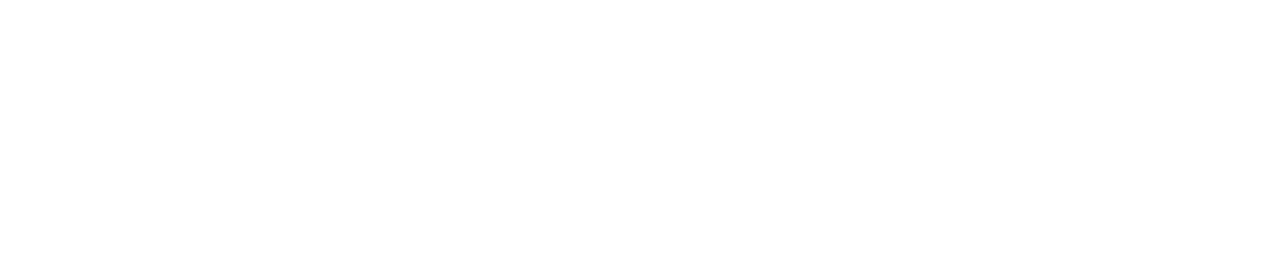
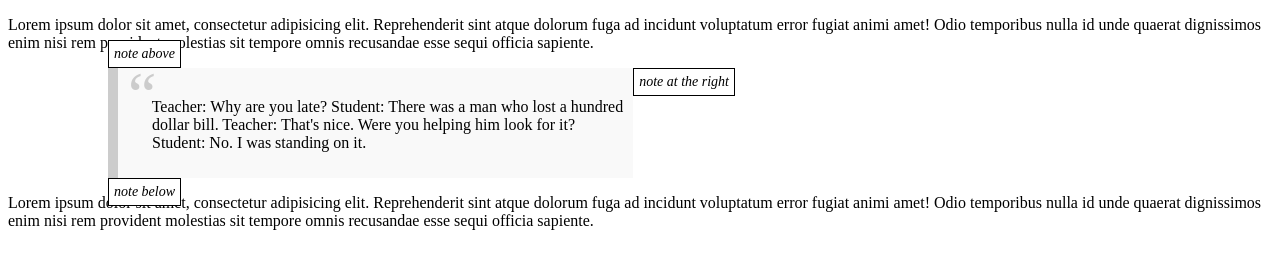
Before and after one commit to AnnaKulib/studying-in-NIX, a plain HTML site: page task5/index.html in a window 1280 px wide. Drawn offline with Linux system fonts and the light colour scheme.

Commit message:
added task5

```diff
--- a/task5/index.html
+++ b/task5/index.html
@@ -1,12 +1,30 @@
 <!DOCTYPE html>
-<html lang="en">
+<html>
   <head>
-    <meta charset="UTF-8" />
-    <meta http-equiv="X-UA-Compatible" content="IE=edge" />
-    <meta name="viewport" content="width=device-width, initial-scale=1.0" />
-    <title>Document</title>
+    <meta charset="utf-8" />
+    <script defer src="index.js"></script>
+    <link rel="stylesheet" href="style.css" />
   </head>
-  <body>
-    <script src="index.js"></script>
+
+  <body style="height: 2000px">
+    <p>
+      Lorem ipsum dolor sit amet, consectetur adipisicing elit. Reprehenderit
+      sint atque dolorum fuga ad incidunt voluptatum error fugiat animi amet!
+      Odio temporibus nulla id unde quaerat dignissimos enim nisi rem provident
+      molestias sit tempore omnis recusandae esse sequi officia sapiente.
+    </p>
+
+    <blockquote>
+      Teacher: Why are you late? Student: There was a man who lost a hundred
+      dollar bill. Teacher: That's nice. Were you helping him look for it?
+      Student: No. I was standing on it.
+    </blockquote>
+
+    <p>
+      Lorem ipsum dolor sit amet, consectetur adipisicing elit. Reprehenderit
+      sint atque dolorum fuga ad incidunt voluptatum error fugiat animi amet!
+      Odio temporibus nulla id unde quaerat dignissimos enim nisi rem provident
+      molestias sit tempore omnis recusandae esse sequi officia sapiente.
+    </p>
   </body>
 </html>
--- a/task5/index.js
+++ b/task5/index.js
@@ -5,3 +5,39 @@
 // Використовуйте рішення попереднього завдання для початку.
 // Щоб перевірити рішення в умовах прокручування, додайте стиль елементу <body style =
 // "height: 2000px "> .
+
+function positionAt(anchor, position, elem) {
+  //   elem.style.position = "fixed";
+  elem.style.position = "absolute";
+  let coords = anchor.getBoundingClientRect();
+  switch (position) {
+    case "top":
+      elem.style.top = `${coords.top - elem.offsetHeight}px`;
+      elem.style.left = `${coords.left}px`;
+      break;
+    case "right":
+      elem.style.top = `${coords.top}px`;
+      elem.style.left = `${coords.right}px`;
+      break;
+    case "bottom":
+      elem.style.top = `${coords.top + anchor.offsetHeight}px`;
+      elem.style.left = `${coords.left}px`;
+      break;
+  }
+}
+// Показує нотатку із заданим вмістом на заданій позиції Щодо елемента anchor.
+function showNote(anchor, position, html) {
+  let note = document.createElement("div");
+  note.className = "note";
+  note.innerHTML = html;
+  document.body.append(note);
+
+  positionAt(anchor, position, note);
+}
+
+// test it
+let blockquote = document.querySelector("blockquote");
+
+showNote(blockquote, "top", "note above");
+showNote(blockquote, "right", "note at the right");
+showNote(blockquote, "bottom", "note below");
--- /dev/null
+++ b/task5/style.css
@@ -0,0 +1,28 @@
+.note {
+  position: fixed;
+  z-index: 1000;
+  padding: 5px;
+  border: 1px solid black;
+  background: white;
+  text-align: center;
+  font: italic 14px serif;
+}
+
+blockquote {
+  background: #f9f9f9;
+  border-left: 10px solid #ccc;
+  margin: 0 0 0 100px;
+  padding: 0.5em 10px;
+  quotes: "\201C""\201D""\2018""\2019";
+  display: inline-block;
+  white-space: pre;
+}
+
+blockquote:before {
+  color: #ccc;
+  content: open-quote;
+  font-size: 4em;
+  line-height: 0.1em;
+  margin-right: 0.25em;
+  vertical-align: -0.4em;
+}
```
